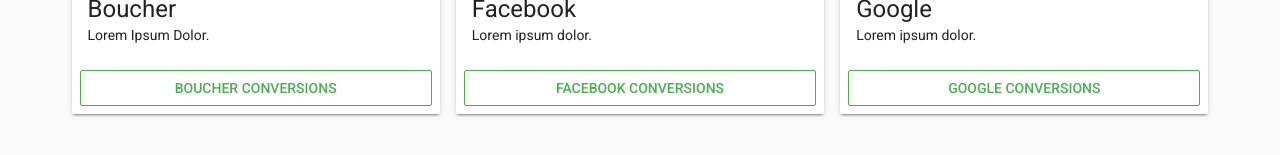
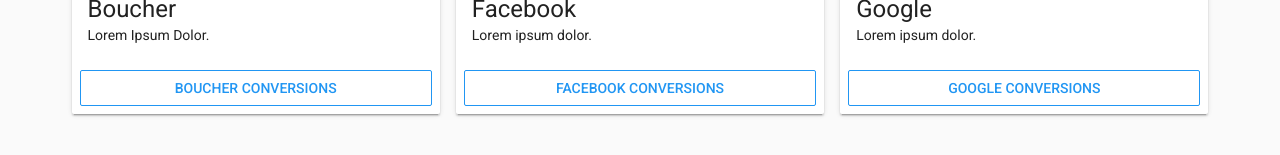
Before and after one commit to cooper09/meal-prep-boucher, a Vue app: page /menu in a window 1280 px wide. Shown: the part 771-926 px from the top of the page. Built offline with nearby package versions, Linux system fonts and the light colour scheme.

Commit message:
upto the plan page

```diff
--- a/src/components/HomePlans.vue
+++ b/src/components/HomePlans.vue
@@ -27,7 +27,7 @@
                     </v-card-text>
 
                     <v-card-actions v-if="['menu'].includes($route.name)">
-                        <v-btn outline block color="green" @click="showRecipes('keto')" data-cy="plansKetoBtn">
+                        <v-btn outline block color="blue" @click="showRecipes('keto')" data-cy="plansKetoBtn">
                             Boucher Conversions</v-btn>
                     </v-card-actions>
                 </v-card>
@@ -56,7 +56,7 @@
                     </v-card-text>
 
                     <v-card-actions v-if="['menu'].includes($route.name)">
-                        <v-btn outline block color="green" @click="showRecipes('paleo')" data-cy="plansPaleoBtn">
+                        <v-btn outline block color="blue" @click="showRecipes('paleo')" data-cy="plansPaleoBtn">
                             Facebook Conversions</v-btn>
                     </v-card-actions>
                 </v-card>
@@ -85,7 +85,7 @@
                     </v-card-text>
 
                     <v-card-actions v-if="['menu'].includes($route.name)">
-                        <v-btn outline block color="green" @click="showRecipes('vegan')" data-cy="plansVeganBtn">
+                        <v-btn outline block color="blue" @click="showRecipes('vegan')" data-cy="plansVeganBtn">
                             Google conversions</v-btn>
                     </v-card-actions>
                 </v-card>
```
